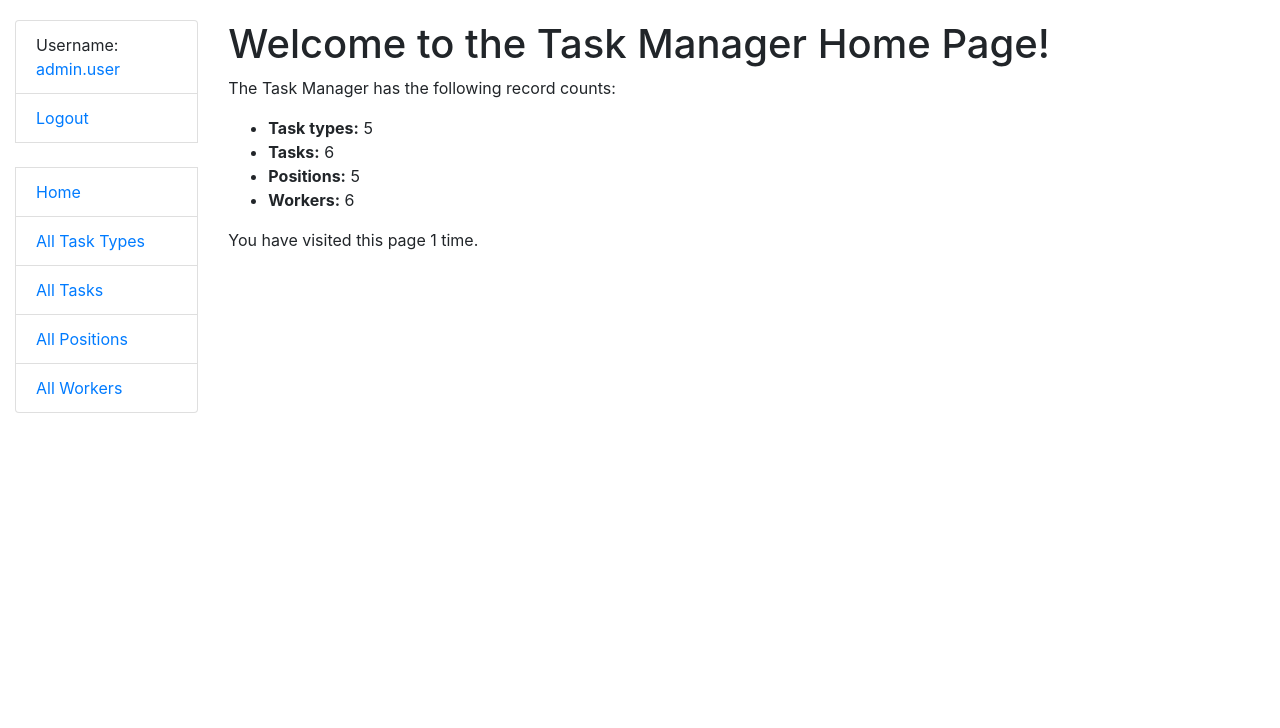
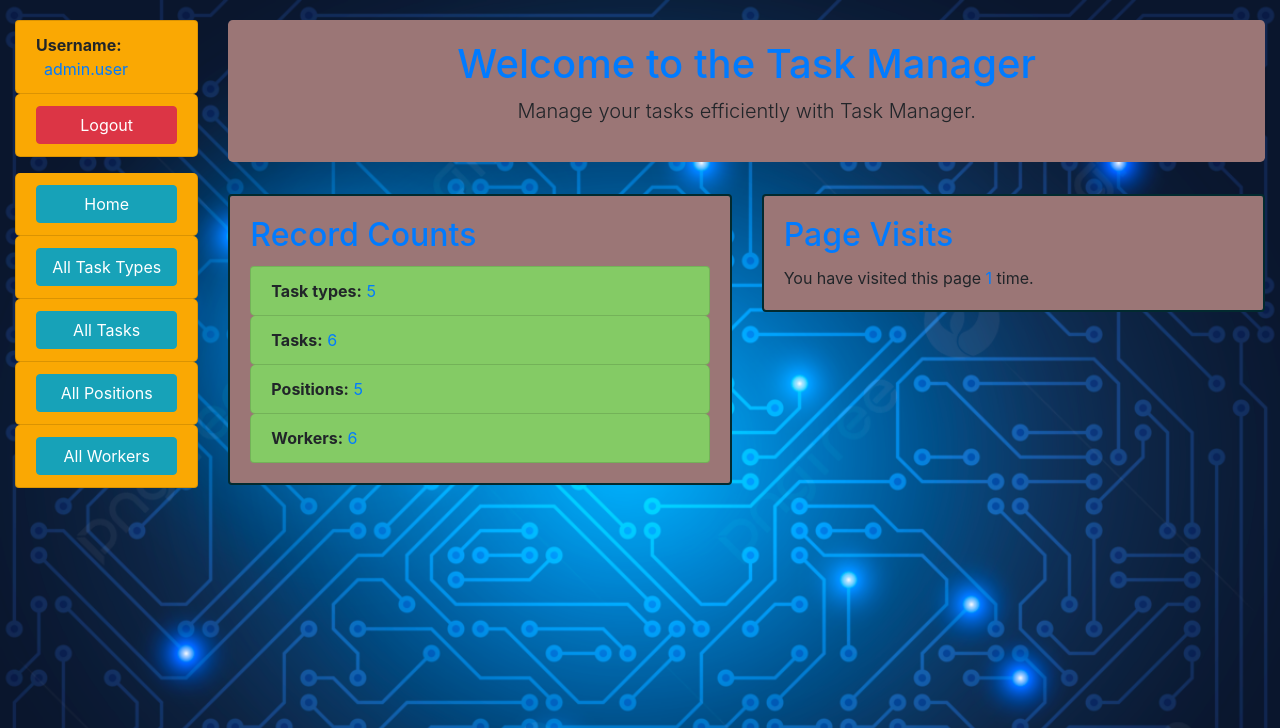
Before and after one commit to IProskurnytskyi/company-task-manager, a Django app: page / in a window 1280 px wide. Shown: the top 728 px of the page. Run offline with Django 4.2, Linux system fonts and the light colour scheme; a user stored in the database is signed in; data comes from the database, SQL or seed files in the repository.

Commit message:
Add styles to sidebar and index.html

```diff
--- a/static/css/styles.css
+++ b/static/css/styles.css
@@ -6,3 +6,44 @@ body {
     float: right;
     margin: 0 2px 0 2px;
 }
+
+.sidebar-bg-color {
+  background-color: #faa803;
+}
+
+.card {
+  border: 2px solid #022a2f;
+}
+
+.card-title {
+  color: #007BFF;
+}
+
+.display-color {
+  color: #007BFF;
+}
+
+.align {
+    text-align: center;
+}
+
+.color {
+    background-color: #9b7676;
+}
+
+.another-color {
+    background-color: rgba(128, 220, 98, 0.84);
+}
+
+.jumbotron {
+  padding: 20px;
+}
+
+.list-group-item {
+  border-radius: 5px;
+}
+
+.align-bottom {
+      position: absolute;
+      bottom: 20px;
+    }
--- a/templates/includes/sidebar.html
+++ b/templates/includes/sidebar.html
@@ -1,16 +1,31 @@
 <ul class="list-group sidebar-nav">
   {% if user.is_authenticated %}
-    <li class="list-group-item">Username: <a href="{{ user.get_absolute_url }}">{{ user.username }}</a></li>
-    <li class="list-group-item"><a href="{% url "logout" %}">Logout</a></li>
+    <li class="list-group-item sidebar-bg-color">
+      <span class="font-weight-bold">Username:</span>
+      <a href="{{ user.get_absolute_url }}" class="ml-2">{{ user.username }}</a>
+    </li>
+    <li class="list-group-item sidebar-bg-color mb-3">
+      <a href="{% url 'logout' %}" class="btn btn-danger btn-block">Logout</a>
+    </li>
   {% else %}
-    <li class="list-group-item"><a href="{% url "login" %}">Login</a></li>
+    <li class="list-group-item sidebar-bg-color mb-3">
+      <a href="{% url 'login' %}" class="btn btn-primary btn-block">Login</a>
+    </li>
   {% endif %}
 
-  <br>
-
-  <li class="list-group-item"><a href="{% url "task:index" %}">Home</a></li>
-  <li class="list-group-item"><a href="{% url "task:task-type-list" %}">All Task Types</a></li>
-  <li class="list-group-item"><a href="{% url "task:task-list" %}">All Tasks</a></li>
-  <li class="list-group-item"><a href="{% url "task:position-list" %}">All Positions</a></li>
-  <li class="list-group-item"><a href="{% url "task:worker-list" %}">All Workers</a></li>
+  <li class="list-group-item sidebar-bg-color">
+    <a href="{% url 'task:index' %}" class="btn btn-info btn-block">Home</a>
+  </li>
+  <li class="list-group-item sidebar-bg-color">
+    <a href="{% url 'task:task-type-list' %}" class="btn btn-info btn-block">All Task Types</a>
+  </li>
+  <li class="list-group-item sidebar-bg-color">
+    <a href="{% url 'task:task-list' %}" class="btn btn-info btn-block">All Tasks</a>
+  </li>
+  <li class="list-group-item sidebar-bg-color">
+    <a href="{% url 'task:position-list' %}" class="btn btn-info btn-block">All Positions</a>
+  </li>
+  <li class="list-group-item sidebar-bg-color">
+    <a href="{% url 'task:worker-list' %}" class="btn btn-info btn-block">All Workers</a>
+  </li>
 </ul>
--- a/templates/task/index.html
+++ b/templates/task/index.html
@@ -1,17 +1,40 @@
 {% extends "base.html" %}
+{% load static %}
 
 {% block content %}
-    <h1>Welcome to the Task Manager Home Page!</h1>
-    <p>The Task Manager has the following record counts:</p>
-    <ul>
-        <li><strong>Task types:</strong> {{ task_types }}</li>
-        <li><strong>Tasks:</strong> {{ tasks }}</li>
-        <li><strong>Positions:</strong> {{ positions }}</li>
-        <li><strong>Workers:</strong> {{ workers }}</li>
-    </ul>
+  <style>
+    body {
+        background-image: url({% static "images/index.png" %});
+        background-size: cover;
+    }
+  </style>
+  <div class="jumbotron color">
+    <h1 class="display-color align">Welcome to the Task Manager</h1>
+    <p class="lead align">Manage your tasks efficiently with Task Manager.</p>
+  </div>
 
-    <p>You have visited this page
-        {{ num_visits }} time{{ num_visits|pluralize }}.
-    </p>
+  <div class="row">
+    <div class="col-md-6">
+      <div class="card color">
+        <div class="card-body">
+          <h2 class="card-title">Record Counts</h2>
+          <ul class="list-group">
+            <li class="list-group-item another-color"><strong>Task types:</strong> <span class="text-primary">{{ task_types }}</span></li>
+            <li class="list-group-item another-color"><strong>Tasks:</strong> <span class="text-primary">{{ tasks }}</span></li>
+            <li class="list-group-item another-color"><strong>Positions:</strong> <span class="text-primary">{{ positions }}</span></li>
+            <li class="list-group-item another-color"><strong>Workers:</strong> <span class="text-primary">{{ workers }}</span></li>
+          </ul>
+        </div>
+      </div>
+    </div>
 
+    <div class="col-md-6">
+      <div class="card color">
+        <div class="card-body">
+          <h2 class="card-title">Page Visits</h2>
+          <p class="card-text">You have visited this page <span class="text-primary">{{ num_visits }}</span> time<span class="text-primary">{{ num_visits|pluralize }}</span>.</p>
+        </div>
+      </div>
+    </div>
+  </div>
 {% endblock %}
```
Also changed, not shown: static/images/index.png (added), static/images/login.png (added).
